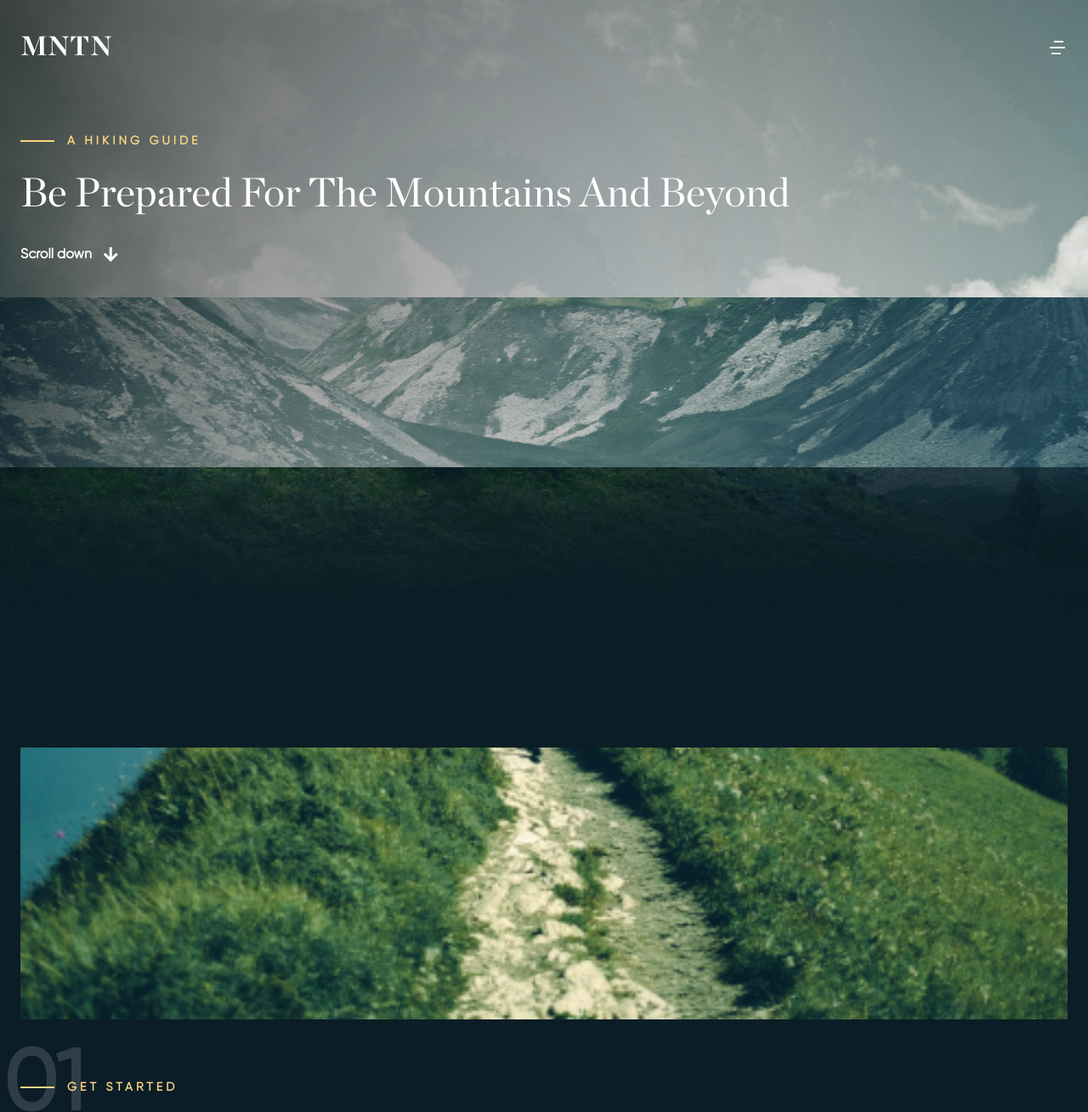
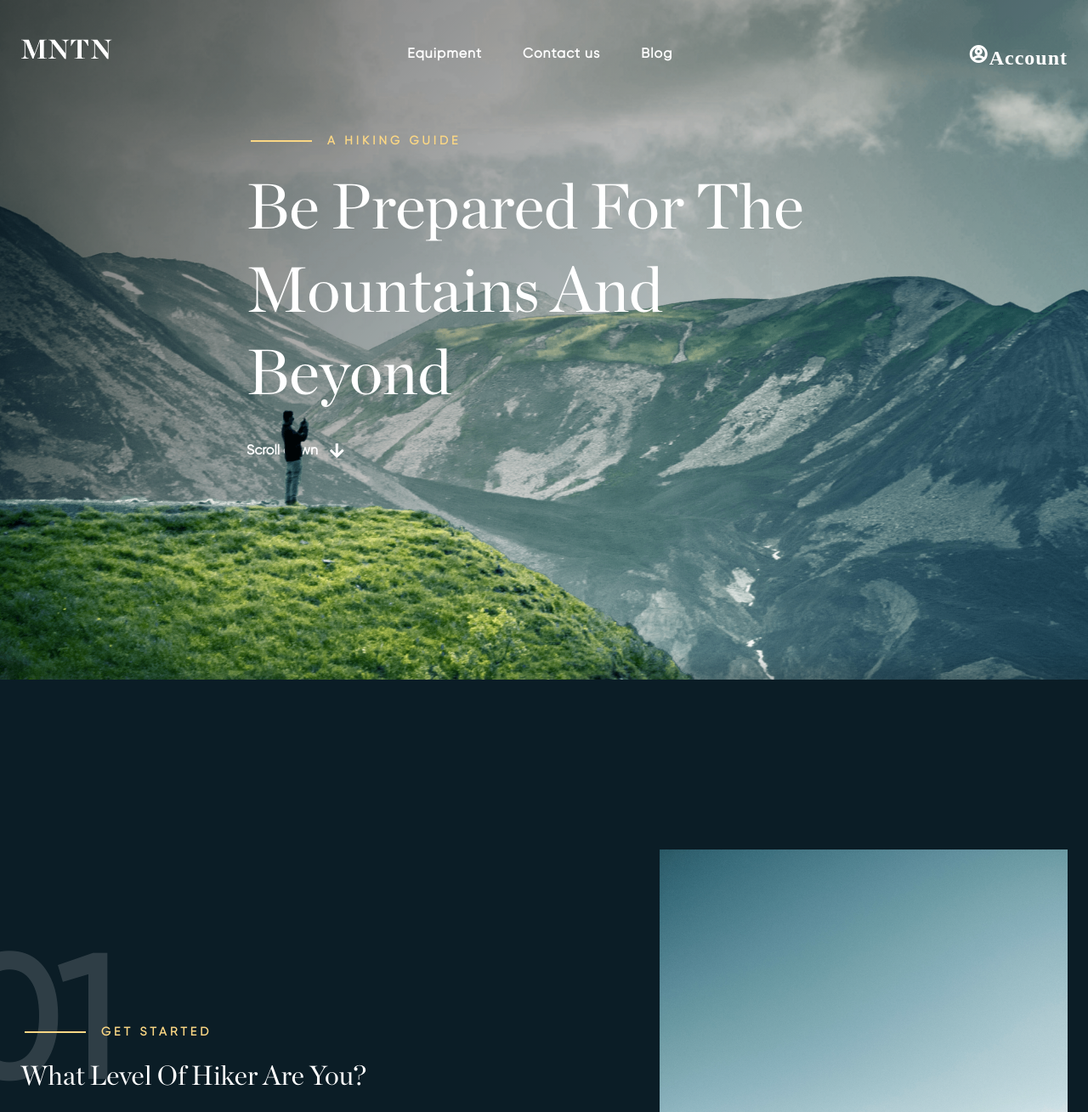
Before and after one commit to amishverma/MNTN-website, a plain HTML site: page index.html in a window 1280 px wide. Shown: the top 1309 px of the page at 85% size. Drawn offline with nearby package versions, Linux system fonts and the light colour scheme.

Commit message:
ADDED RESPONVINESS TO THE WEBSITE

```diff
--- a/assets/css/main.css
+++ b/assets/css/main.css
@@ -72,7 +72,7 @@ img{
 .container{
     max-width: 144rem;
     margin: 0 auto;
-    padding: 0 2.4rem;
+    padding: var(--container-spacing);
 }
 .title{
     font-family: var(--font-family-title);
@@ -95,7 +95,7 @@ img{
     transform: translate(-50%, -50%);
     width: 100%;
     height: 100%;
-    z-index: 100;
+    z-index: 9999;
     display: flex;
     justify-content: center;
     align-items: center;
@@ -367,3 +367,203 @@ object-position: 50% 100%;
     gap: var(--margin-bottom-sm);
 }
 /* Media queries */
+
+
+@media screen and (min-width:768px)
+ {
+ :root{
+    --font-size-xl:5.8rem
+    --container-spacing:0 8rem;
+ }
+ /* HERO */
+ .hero{
+    height: 100vh;
+ }
+
+ .parallax-img{
+    height: auto;
+ }
+ .parallax-bottom-img{
+    top:45%;
+ }
+ .parallax-middle-img{
+    top: 30%;
+ }
+
+ /* hiking information */
+ .card{
+    grid-template-columns: repeat(2, 1fr);
+    row-gap: 6.4rem;
+    margin-bottom: 5rem;
+ }
+
+ .card-image{
+    grid-column: 1/-1;
+    width: 60rem;
+    height: 40rem;
+    justify-self: center;
+ }
+.card-info{
+    grid-column: 1 /-1;
+    max-width: 625px;
+    left: 50%;
+    transform: translateX(-50%);
+}
+
+.count{
+    font-size: 20rem;
+    left: -8rem;
+}
+.tagline{
+    margin-left: 9.5rem;
+}
+
+.tagline::before{
+    width: 7.2rem;
+    left: -9rem;
+}
+
+.card-title{
+    font-size: 6.4rem;
+}
+
+/* footer */
+.footer-container{
+    grid-template-columns: .75fr 1fr;
+    column-gap: 6.4rem;
+}
+
+.brand-information{
+    order: 0;
+    max-width: 30rem;
+}
+
+.footer-nav{
+    order: 1;
+    grid-template-columns: repeat(2,1fr);
+    column-gap: 6.4rem;
+}
+
+.footer-nav-link:last-child{
+    margin-bottom: 0;
+}
+
+.copyright{
+    margin-top: auto;
+    margin-bottom: 0;
+
+}
+}
+
+@media screen and (min-width:991px) {
+    :root{
+        --font-size-xl:7.5rem;
+    }
+
+    .menu{
+        position: initial;
+        transform: initial;
+        width: initial;
+        background-color: initial;
+        padding: initial;
+        border-radius: initial;
+        transition: initial;
+        margin-left: initial;
+
+    }
+
+    .menu,.nav-list{
+        flex-direction: row;
+        gap: 0;
+    }
+
+    .lg-screen-hidden,.menu-toggle-icon{
+        display: none;
+    }
+    .sm-screen-hidden{
+        display: block;
+    }
+    .nav-link{
+        display: inline-block;
+        font-weight: bold;
+        padding: .8rem 2.4rem;
+    }
+ .account-link{
+    display: inline-flex;
+    align-items: center;
+    gap: 1rem;
+    padding: 0;
+ }
+
+ .btn , .btn i ,.nav-link{
+    transition: transform .5s;
+ }
+
+ .btn:hover,.nav-link:hover{
+    color: var(--clr-accent);
+ }
+ .btn-scroll-down:hover i{
+    transform: translateY(.5rem);
+}
+.btn-accent:hover i{
+    transform: translateX(.5rem);
+}
+
+/* HERO */
+  .parallax-bottom-img{
+    top: 60%;
+  }
+
+  .parallax-middle-img{
+    display: 40%;
+  }
+
+  .hero-data{
+    top: 45%;
+    max-width: 70rem;
+    justify-self: center;
+  }
+
+
+
+  /* HIKING INFORMATION */
+  .hiking-information{
+    margin-top: 0;
+    padding-top: 20rem;
+  }
+
+  .card{
+    column-gap: 8rem;
+  }
+
+  .card-image{
+    grid-column: initial;
+    order: 1;
+    width: 48rem;
+    height: 68rem;
+    justify-self: end;
+  }
+
+  .card-info{
+    grid-column: initial;
+    align-self: center;
+  }
+
+  .order-first{
+    order: 0;
+    justify-self: start;
+  }
+
+
+  /* Foter */
+
+  .footer-container{
+    grid-template-columns: repeat(2,1fr);
+    column-gap: 0;
+
+  }
+
+  .footer-nav-group{
+    justify-self: end;
+  }
+}
--- a/assets/js/main.js
+++ b/assets/js/main.js
@@ -12,10 +12,11 @@ const loader=document.querySelector(".preloader")
 
 
 window.addEventListener("load",()=>{
- gsap.to(".preloader",{opacity:0,duration:2,y:0,ease:"power2"})
+ gsap.to(".preloader",{opacity:0,duration:4,y:0,ease:"power2",zIndex:0})
 })
 // Open menu & add overlay
 openMenuIcon.addEventListener("click",()=>{
+    console.log("hi")
     mobileMenu.classList.add("menu-opened");
     headerOverlay.classList.add("menu-opened")
 })
--- a/index.html
+++ b/index.html
@@ -91,7 +91,7 @@
       </div>
     </div>
     <div class="card d-grid">
-      <img src="./assets/images/02.png" alt="" class="card-image frame-position-center">
+      <img src="./assets/images/02.png" alt="" class="card-image frame-position-center order-first">
       <div class="card-info">
         <span class="count">02</span>
         <span class="tagline">Get started</span>
@@ -123,7 +123,7 @@
 
         <p class="footer-blurb">Get out there and discover your next slope, mountains and destination!</p>
 
-        <span class="copyright">&copy; 2022 MNTN, All rights reserved</span>
+        <span class="copyright">&copy; 2022 MNTN, All rights reserved <br>Made by <a href="https://github.com/amishverma">Amish verma</a></span>
       </div>
 
       <div class="footer-nav d-grid">
```
